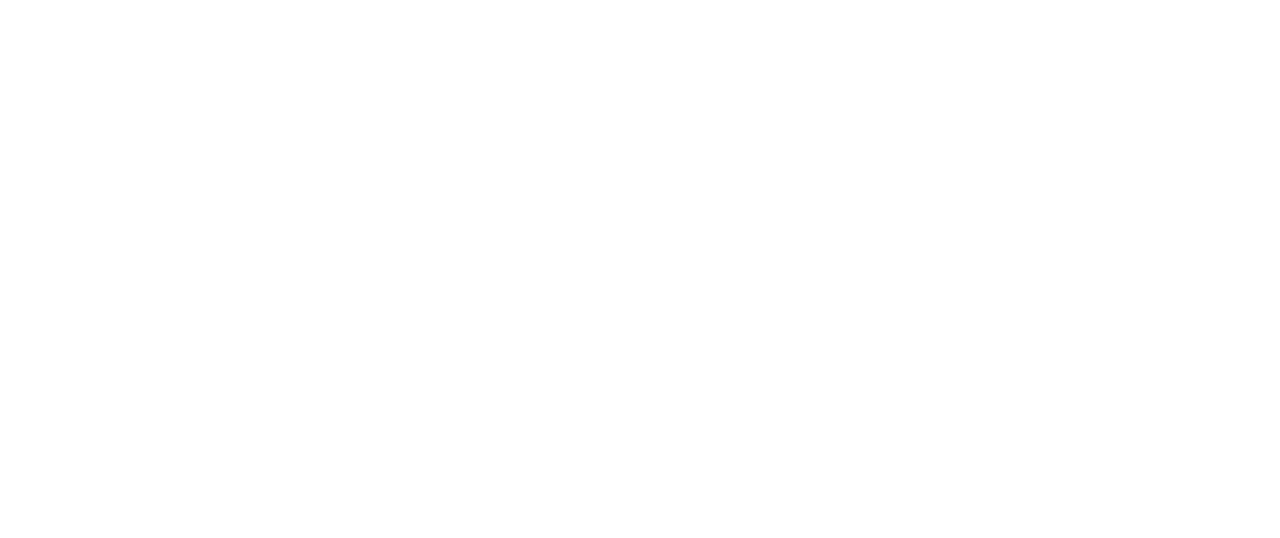
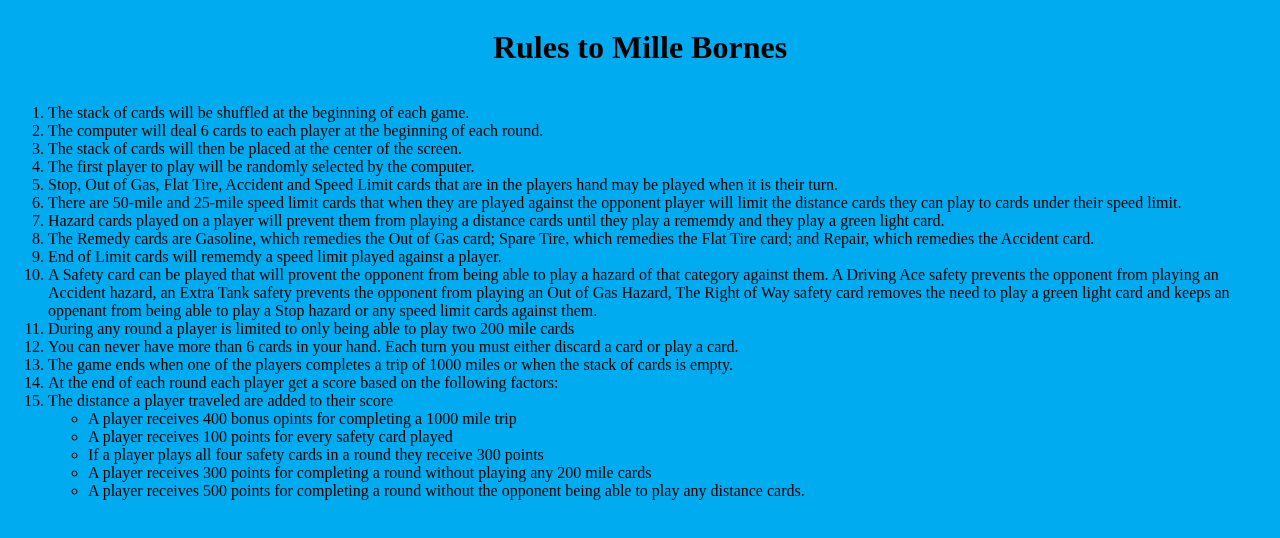
Before and after one commit to johnbean36/millebornes, a plain HTML site: page rules.html in a window 1280 px wide. Drawn offline with Linux system fonts and the light colour scheme.

Commit message:
Added rules to rules page but still need to finish organizing the page

```diff
--- a/rules.html
+++ b/rules.html
@@ -3,9 +3,78 @@
 <head>
     <meta charset="UTF-8">
     <meta name="viewport" content="width=device-width, initial-scale=1.0">
+    <link href="style.css" rel="stylesheet">
     <title>Rules of Mille Borne</title>
 </head>
 <body>
+    <header>
+        <h1>Rules to Mille Bornes</h1>
+    <header>
+    <main>
+        <ol>
+            <li>
+                The stack of cards will be shuffled at the beginning of each game.
+            </li>
+            <li>
+                The computer will deal 6 cards to each player at the beginning of each round.
+            </li>
+            <li>
+                The stack of cards will then be placed at the center of the screen.
+            </li>
+            <li>
+                The first player to play will be randomly selected by the computer.
+            </li>
+            <li>
+                Stop, Out of Gas, Flat Tire, Accident and Speed Limit cards that are in the players hand may be played when it is their turn.
+            </li>
+            <li>
+                There are 50-mile and 25-mile speed limit cards that when they are played against the opponent player will limit the distance cards they can play to cards under their speed limit.
+            </li>
+            <li>
+                Hazard cards played on a player will prevent them from playing a distance cards until they play a rememdy and they play a green light card.
+            </li>
+            <li>
+                The Remedy cards are Gasoline, which remedies the Out of Gas card; Spare Tire, which remedies the Flat Tire card; and Repair, which remedies the Accident card.
+            </li>
+            <li>
+                End of Limit cards will rememdy a speed limit played against a player.
+            </li>
+            <li>
+                A Safety card can be played that will provent the opponent from being able to play a hazard of that category against them.  A Driving Ace safety prevents the opponent from playing an Accident hazard, an Extra Tank safety prevents the opponent from playing an Out of Gas Hazard, The Right of Way safety card removes the need to play a green light card and keeps an oppenant from being able to play a Stop hazard or any speed limit cards against them.
+            </li>
+            <li>
+                During any round a player is limited to only being able to play two 200 mile cards
+            </li>
+            <li>
+                You can never have more than 6 cards in your hand.  Each turn you must either discard a card or play a card.
+            </li>
+            <li>
+                The game ends when one of the players completes a trip of 1000 miles or when the stack of cards is empty.
+            </li>
+            <li>
+                At the end of each round each player get a score based on the following factors:
+            </li>
+            <li>
+                The distance a player traveled are added to their score
+            </li>
+        <ul>
+            <li>
+                A player receives 400 bonus opints for completing a 1000 mile trip
+            </li>
+            <li>
+                A player receives 100 points for every safety card played
+            </li>
+            <li>
+                If a player plays all four safety cards in a round they receive 300 points
+            </li>
+            <li>
+                A player receives 300 points for completing a round without playing any 200 mile cards
+            </li>
+            <li>
+                A player receives 500 points for completing a round without the opponent being able to play any distance cards.
+            </li>
+        </ul>
+    </main>
 
 </body>
 </html>
--- a/style.css
+++ b/style.css
@@ -0,0 +1,19 @@
+header {
+    display: flex;
+    flex-direction: column;
+    justify-content: center;
+    align-items: center;
+}
+
+body {
+    height: 100vh;
+    background-color: #00acef;
+    display: flex;
+    flex-direction: column;
+}
+
+footer {
+    margin-top: auto;
+    align-items: flex-end;
+    background-color: white;
+}
```
Also changed, not shown: index.html (+6 -3 lines), 1 other file.
